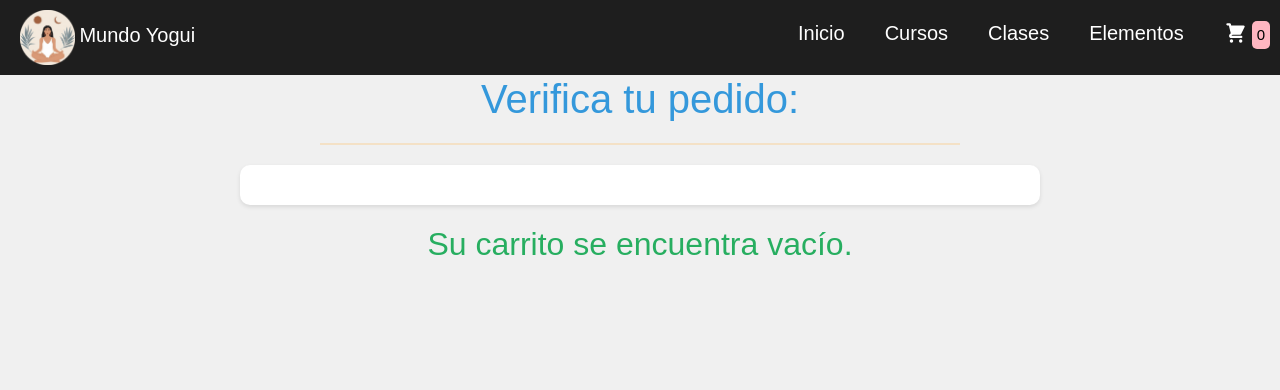
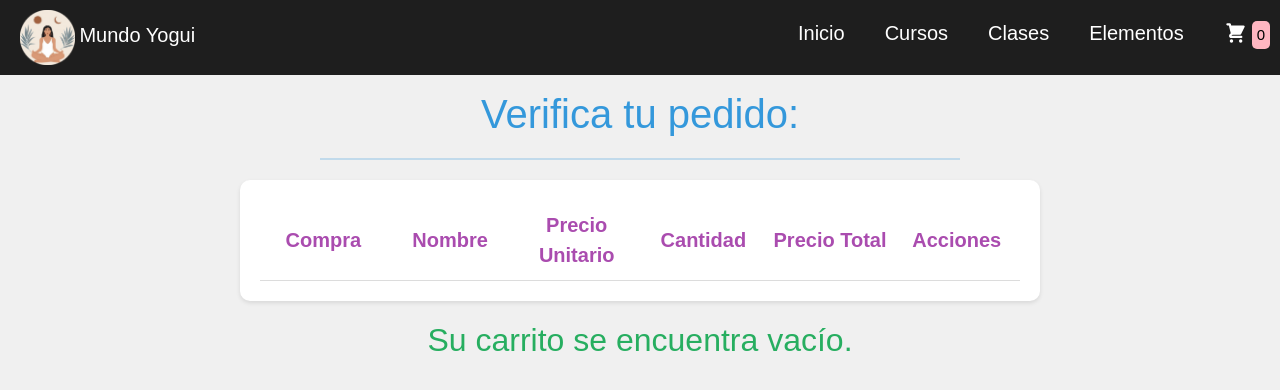
Before and after one commit to sofiarojo/EntregaFinal-ReactJS-Rojo, a React (Create React App) app: page /cart in a window 1280 px wide. Shown: the top 390 px of the page. Built offline with nearby package versions, Linux system fonts and the light colour scheme.

Commit message:
modificaciones

```diff
--- a/src/components/Cart/Cart.css
+++ b/src/components/Cart/Cart.css
@@ -8,6 +8,7 @@ body {
 h1 {
     color: #3498db;
     text-align: center;
+    margin-top: 15px;
 }
 
 h2 {
@@ -54,6 +55,14 @@ hr {
     font-size: 20px;
 }
 
+.cart-details2 {
+    flex: 1;
+    text-align: center;
+    font-size: 20px;
+    color: #aa4caf;
+    font-weight: bold;
+}
+
 button {
     background-color: #ff6b6b;
     border: none;
@@ -68,9 +77,24 @@ button:hover {
     background-color: #86c06c;
 }
 
+.operacion {
+    padding: 0px 4px;
+    border-radius: 5px;
+}
+
+.cart-details .operacion button {
+    margin-right: 30px;
+    margin-left: 30px;
+}
+
 .cart-total {
     text-align: center;
     margin-bottom: 30px;
+}
+
+.fin {
+    padding: 10px 20px;
+    font-size: 20px;
 }
 
 h3 {
--- a/src/components/Cart/Cart.js
+++ b/src/components/Cart/Cart.js
@@ -1,34 +1,55 @@
-import './Cart.css';
 import React, { useContext } from 'react';
 import { CartContext } from '../../context/CartContext';
 import { Link } from 'react-router-dom';
-
+import './Cart.css';
 
 export const Cart = () => {
-  const { cart, removeItem } = useContext(CartContext);
-  const totalAmount = cart.reduce((total, items) => total + items.price * items.cant, 0);
+  const { cart, removeItem, addItem, getCartTotal } = useContext(CartContext);
+
+  const handleIncrease = (item) => {
+    if (item.cant < 5) {
+      addItem(item, item.cant + 1);
+    }
+  };
+
+  const handleDecrease = (item) => {
+    if (item.cant > 1) {
+      addItem(item, item.cant - 1);
+    }
+  };
 
   return (
     <>
       <h1>Verifica tu pedido:</h1>
       <hr />
       <div className="cart-table">
-        {cart.map((items) => (
-          <div key={items.id} className="cart-row">
+        <div className="cart-row cart-header">
+          <div className="cart-details2">Compra</div>
+          <div className="cart-details2">Nombre</div>
+          <div className="cart-details2">Precio Unitario</div>
+          <div className="cart-details2">Cantidad</div>
+          <div className="cart-details2">Precio Total</div>
+          <div className="cart-details2">Acciones</div>
+        </div>
+        {cart.map((item) => (
+          <div key={item.id} className="cart-row">
             <div className="cart-item">
               <img
-                src={items.img}
-                alt={items.title}
+                src={item.img}
+                alt={item.title}
                 className="cart-thumbnail"
               />
-              <p className="cart-title">{items.title}</p>
             </div>
-            <div className="cart-details">{items.title}</div>
-            <div className="cart-details">$ {items.price}</div>
-            <div className="cart-details">{items.cant}</div>
-            <div className="cart-details">$ {items.price * items.cant}</div>
+            <div className="cart-details">{item.title}</div>
+            <div className="cart-details">$ {item.price}</div>
             <div className="cart-details">
-              <button onClick={() => removeItem(items.id)}>
+              <button className='operacion' onClick={() => handleDecrease(item)}>-</button>
+              {item.cant}
+              <button className='operacion' onClick={() => handleIncrease(item)}>+</button>
+            </div>
+            <div className="cart-details">$ {item.price * item.cant}</div>
+            <div className="cart-details">
+              <button onClick={() => removeItem(item.id)}>
                 Eliminar Producto
               </button>
             </div>
@@ -40,7 +61,7 @@ export const Cart = () => {
       ) : (
         <div>
           <div className="cart-total">
-            <h3>Total a pagar: ${totalAmount}</h3>
+            <h3>Total a pagar: ${getCartTotal()}</h3>
             <Link to="/checkout">
               <button>Finalizar Compra</button>
             </Link>
--- a/src/components/Checkout/Checkout.css
+++ b/src/components/Checkout/Checkout.css
@@ -1,20 +1,19 @@
 .checkout-container {
-  background-color: #f0f0f0;
+  background-color: #f8e3e3;
   margin: 20px auto;
+  margin-top: 100px;
   padding: 20px;
   border-radius: 10px;
   box-shadow: 0 2px 4px rgba(0, 0, 0, 0.1);
   max-width: 800px;
 }
 
-hr {
-  border: none;
-  border-top: 2px solid #ffb347;
-  margin-bottom: 20px;
+.checkout-form {
+  text-align: center;
 }
 
-.checkout-form {
-  text-align: center;
+.checkout-form h1 {
+  margin-bottom:40px;
 }
 
 .form-label {
@@ -28,9 +27,9 @@ input[type="email"],
 input[type="number"] {
   width: 100%;
   padding: 8px;
-  margin-bottom: 10px;
+  margin-bottom: 20px;
   border: 1px solid #dcdcdc;
-  border-radius: 5px;
+  border-radius: 15px;
 }
 
 .submit-button {
@@ -48,13 +47,11 @@ input[type="number"] {
 }
 
 .order-success {
-  background-color: rgb(210, 153, 163);
   color: #333;
   border-radius: 40px;
   padding: 60px;
   text-align: center;
   box-shadow: 0px 4px 8px rgba(0, 0, 0, 0.1);
-  /* Sombra sutil */
   max-width: 80%;
   margin: 0 auto;
   font-family: Arial, sans-serif;
--- a/src/components/Checkout/Checkout.js
+++ b/src/components/Checkout/Checkout.js
@@ -81,7 +81,6 @@ export const Checkout = () => {
 
   return (
     <div className="checkout-container">
-      <hr />
       {!orderId ? (
         <form onSubmit={handleSubmit} className="checkout-form">
           <h1>Ingresa tus Datos:</h1>
--- a/src/components/Item/Item.css
+++ b/src/components/Item/Item.css
@@ -6,7 +6,7 @@
     text-align: center;
     width: 300px;
     height: 480px;
-    margin: 20px auto;
+    margin: 30px 40px;
 }
 
 .item-container p {
@@ -17,8 +17,8 @@
 .imagen {
     margin-bottom: 10px;
     border-radius: 5px;
-    width: 350px;
-    height: 350px;
+    width: 100%;
+    height: auto;
     object-fit: cover;
 }
 
--- a/src/components/Item/Item.js
+++ b/src/components/Item/Item.js
@@ -5,7 +5,8 @@ import Card from 'react-bootstrap/Card';
 
 const Item = ({ item }) => {
   return (
-    <Card className= "item-container">
+    <div className="col-12 col-sm-6 col-md-4">
+      <Card className="item-container">
         <Card.Img className='imagen' src={item.img} alt={item.title}/>
         <Card.Body>
           <Card.Title>{item.title}</Card.Title>
@@ -17,6 +18,7 @@ const Item = ({ item }) => {
           </Link>
         </Card.Body>
       </Card>
+    </div>
   );
 };
 
```
Lines whose indentation alone changed are shown as unchanged.
